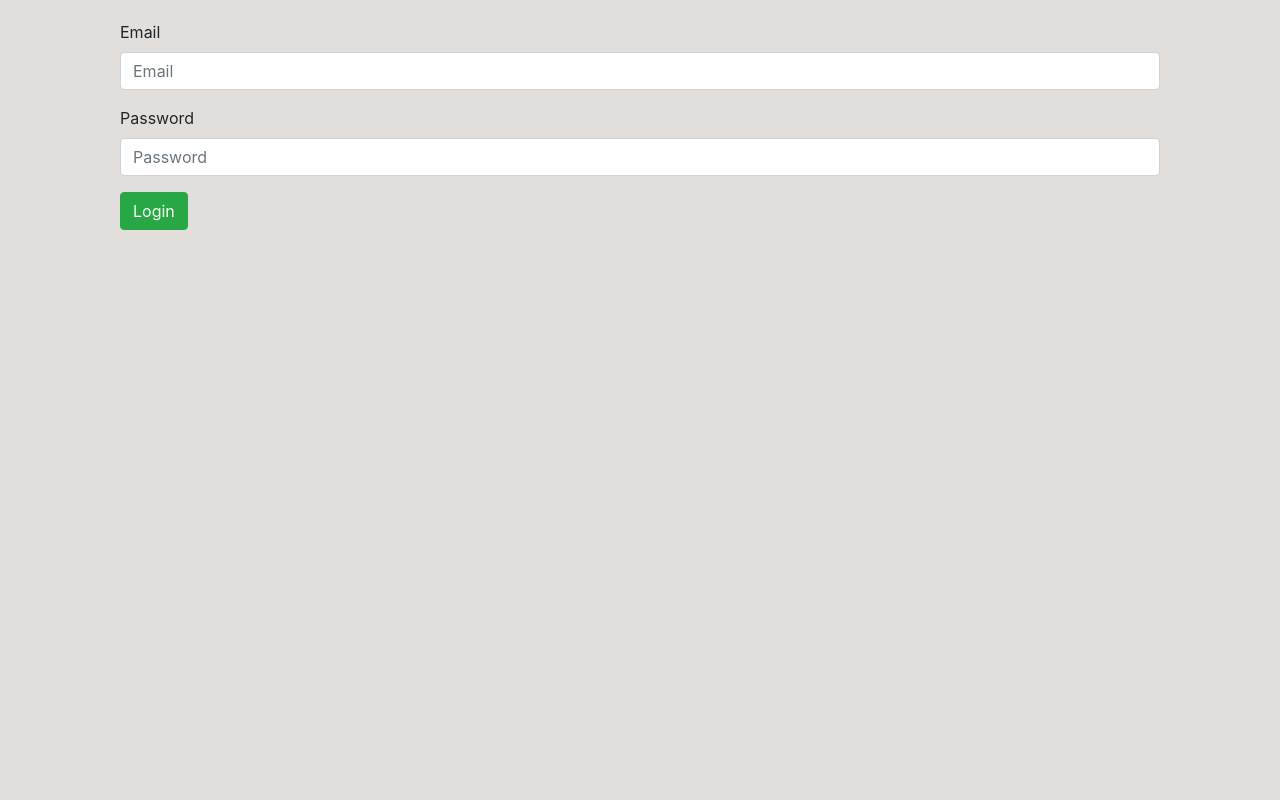
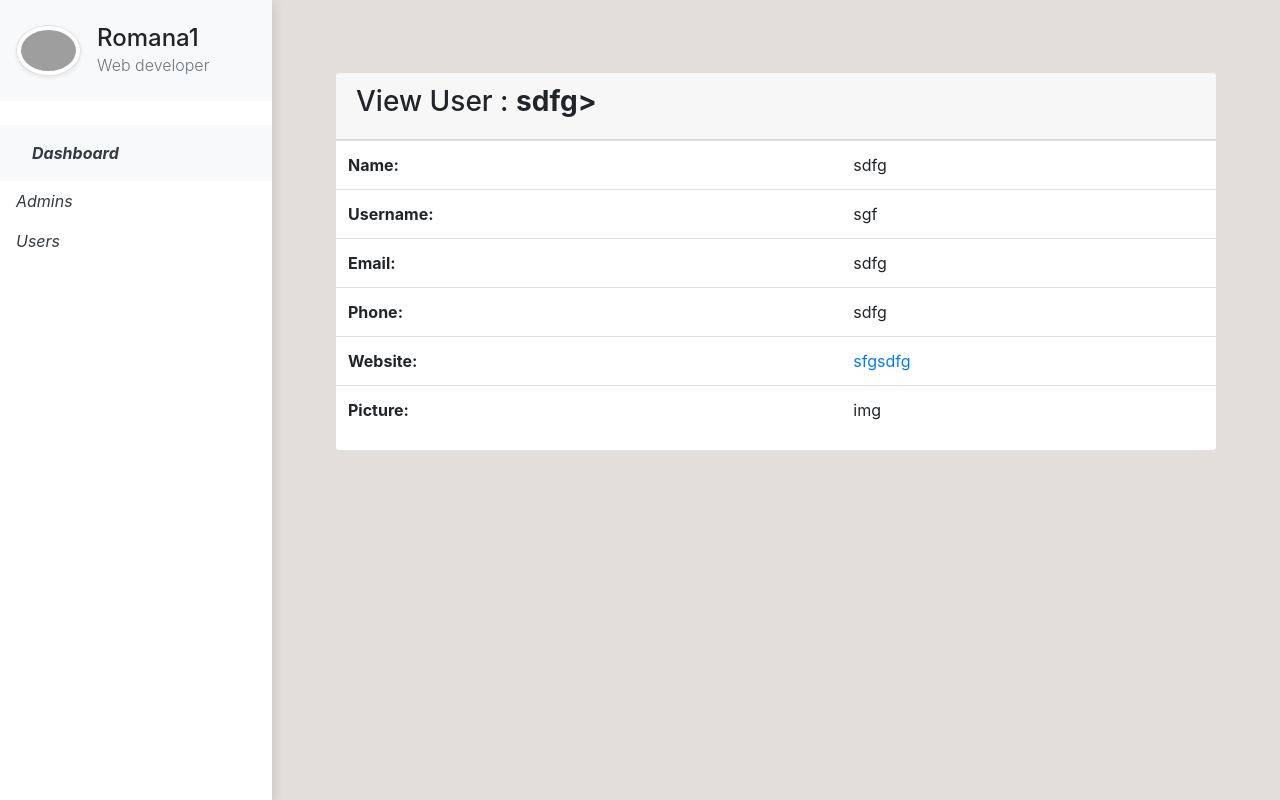
Before and after one commit to romashka1999/CRUD_CMS_Frontend, a Vue app: page /viewAdmin in a window 1280 px wide. Before the commit this address led to /login. Built offline with nearby package versions, Linux system fonts and the light colour scheme; grey boxes are pictures that could not be loaded.

Commit message:
add funqtionality and delete modals

```diff
--- a/src/components/AdminRead.vue
+++ b/src/components/AdminRead.vue
@@ -23,12 +23,34 @@
                 <td>
                     <router-link :to="{ path: '/viewAdmin'}" append class="btn btn-sm btn-primary" :id="admin.id" style="margin-left:5px">View</router-link>
                     <router-link :to="{ path: '/updateAdmin'}" append class="btn btn-sm btn-info" :id="admin.id" style="margin-left:5px">Update</router-link>
-                    <router-link :to="{ path: '/deleteAdmin'}" append class="btn btn-sm btn-danger" :id="admin.id" style="margin-left:5px">Delete</router-link>
+                    <button @click.prevent = "deletedIdAssign" class="btn btn-sm btn-danger" :id="admin.id" style="margin-left:5px" data-toggle="modal" data-target="#exampleModal">Delete</button>
                 </td>
             </tr>
 
         </tbody>
     </table>
+
+
+    <!-- Modal -->
+<div class="modal fade" id="exampleModal" tabindex="-1" role="dialog" aria-labelledby="exampleModalLabel" aria-hidden="true">
+  <div class="modal-dialog" role="document">
+    <div class="modal-content">
+      <div class="modal-header">
+        <h5 class="modal-title" id="exampleModalLabel">Delete Admin</h5>
+        <button type="button" class="close" data-dismiss="modal" aria-label="Close">
+          <span aria-hidden="true">&times;</span>
+        </button>
+      </div>
+      <div class="modal-body">
+        Are You Sure? Do U really want to delete ?
+      </div>
+      <div class="modal-footer">
+        <button  class="btn btn-primary" data-dismiss="modal" @click="deletedId = null">No</button>
+        <button  class="btn btn-danger" data-dismiss="modal" @click="deleteAdmin">Yes</button>
+      </div>
+    </div>
+  </div>
+</div>
 </div>
 </template>
 
@@ -40,8 +62,8 @@ export default {
   data() {
     return {
       baseUrl: "http://localhost:3000",
-      error: "",
-      admins: []
+      admins: [],
+      deletedId: null
     };
   },
   async created() {
@@ -68,6 +90,15 @@ export default {
       console.log(this.error);
     }
   },
-  methods: {}
+  methods: {
+    deleteAdmin() {
+
+      console.log(this.deletedId);
+
+    },
+    deletedIdAssign(event){
+      this.deletedId = event.target.getAttribute('id');
+    }
+  }
 };
 </script>
--- /dev/null
+++ b/src/components/AdminView.vue
@@ -0,0 +1,103 @@
+<template>
+    <div>
+<div class="vertical-nav bg-white">
+    <div class="py-4 px-3 mb-4 bg-light">
+        <div class="media d-flex align-items-center"><img src="https://res.cloudinary.com/mhmd/image/upload/v1556074849/avatar-1_tcnd60.png" alt="..." width="65" class="mr-3 rounded-circle img-thumbnail shadow-sm">
+            <div class="media-body">
+                <h4 class="m-0">Romana1</h4>
+                <p class="font-weight-light text-muted mb-0">Web developer</p>
+            </div>
+        </div>
+    </div>
+
+
+    <ul class="nav flex-column bg-white mb-0">
+        <li class="nav-item">
+            <a href="#" class="nav-link text-dark font-italic bg-light">
+              <router-link :to="{ path: '/'}" append class="nav-link text-dark font-italic"><strong>Dashboard</strong></router-link>
+            </a>
+        </li>
+        <li class="nav-item">
+          <router-link :to="{ path: '/readAdmin'}" append class="nav-link text-dark font-italic">Admins</router-link>
+        </li>
+        <li class="nav-item">
+          <router-link :to="{ path: '/readUser'}" append class="nav-link text-dark font-italic">Users</router-link>
+        </li>
+    </ul>
+</div>
+<!-- End vertical navbar -->
+
+
+<!-- Page content holder -->
+<div class="page-content p-5" id="content">
+    <div class="container">
+    <br>
+    <div class="card">
+        <div class="card-header">
+            <h3>View User :  <b>sdfg></b></h3>
+        </div>
+        <table class="table">
+            <tbody>
+            <tr>
+                <th>Name:</th>
+                <td>sdfg</td>
+            </tr>
+            <tr>
+                <th>Username:</th>
+                <td>sgf</td>
+            </tr>
+            <tr>
+                <th>Email:</th>
+                <td>sdfg</td>
+            </tr>
+            <tr>
+                <th>Phone:</th>
+                <td>sdfg</td>
+            </tr>
+            <tr>
+                <th>Website:</th>
+                <td>
+                    <a href="http://<?php echo $currentUser['website'];?>" target="_blank">
+                        sfgsdfg
+                    </a>
+                </td>
+            </tr>
+            <tr>
+                <th>Picture:</th>
+                <td>
+                    img
+
+                </td>
+            </tr>
+            </tbody>
+        </table>
+    </div>
+</div>
+</div>
+</div>
+</template>
+
+<style lang="css">
+.vertical-nav {
+  min-width: 17rem;
+  width: 17rem;
+  height: 100vh;
+  position: fixed;
+  top: 0;
+  left: 0;
+  box-shadow: 3px 3px 10px rgba(0, 0, 0, 0.1);
+  transition: all 0.4s;
+}
+
+.page-content {
+  width: calc(100% - 17rem);
+  margin-left: 17rem;
+  transition: all 0.4s;
+}
+</style>
+
+<script>
+export default {
+    name: 'AdminView',
+}
+</script>
--- a/src/components/UserRead.vue
+++ b/src/components/UserRead.vue
@@ -26,14 +26,35 @@
                 <td> {{user.email}}</td>
                 <td> {{user.password}}</td>
                 <td>
-                    <router-link :to="{ path: '/viewAdmin'}" append class="btn btn-sm btn-primary" :id="user.id" style="margin-left:5px">View</router-link>
-                    <router-link :to="{ path: '/updateAdmin'}" append class="btn btn-sm btn-info" :id="user.id" style="margin-left:5px">Update</router-link>
-                    <router-link :to="{ path: '/deleteAdmin'}" append class="btn btn-sm btn-danger" :id="user.id" style="margin-left:5px">Delete</router-link>
+                    <router-link :to="{ path: '/viewUser'}" append class="btn btn-sm btn-primary" :id="user.id" style="margin-left:5px">View</router-link>
+                    <router-link :to="{ path: '/updateUser'}" append class="btn btn-sm btn-info" :id="user.id" style="margin-left:5px">Update</router-link>
+                    <button @click.prevent = "deletedIdAssign" class="btn btn-sm btn-danger" :id="user.id" style="margin-left:5px" data-toggle="modal" data-target="#exampleModal">Delete</button>
                 </td>
             </tr>
 
         </tbody>
     </table>
+
+<!-- Modal -->
+<div class="modal fade" id="exampleModal" tabindex="-1" role="dialog" aria-labelledby="exampleModalLabel" aria-hidden="true">
+  <div class="modal-dialog" role="document">
+    <div class="modal-content">
+      <div class="modal-header">
+        <h5 class="modal-title" id="exampleModalLabel">Delete User</h5>
+        <button type="button" class="close" data-dismiss="modal" aria-label="Close">
+          <span aria-hidden="true">&times;</span>
+        </button>
+      </div>
+      <div class="modal-body">
+        Are You Sure? Do U really want to delete ?
+      </div>
+      <div class="modal-footer">
+        <button  class="btn btn-primary" data-dismiss="modal" @click="deletedId = null">No</button>
+        <button  class="btn btn-danger" data-dismiss="modal" @click="deleteUser">Yes</button>
+      </div>
+    </div>
+  </div>
+</div>
 </div>
 </template>
 
@@ -45,8 +66,8 @@ export default {
   data() {
     return {
       baseUrl: "http://localhost:3000",
-      error: "",
-      users: []
+      users: [],
+      deletedId: null
     };
   },
   async created() {
@@ -72,6 +93,15 @@ export default {
       this.error = err.response.data;
     }
   },
-  methods: {}
+  methods: {
+    deleteUser() {
+
+      console.log(this.deletedId);
+
+    },
+    deletedIdAssign(event){
+      this.deletedId = event.target.getAttribute('id');
+    }
+  }
 };
 </script>
--- /dev/null
+++ b/src/components/UserView.vue
@@ -0,0 +1,63 @@
+<template>
+    <div>
+<div class="vertical-nav bg-white">
+    <div class="py-4 px-3 mb-4 bg-light">
+        <div class="media d-flex align-items-center"><img src="https://res.cloudinary.com/mhmd/image/upload/v1556074849/avatar-1_tcnd60.png" alt="..." width="65" class="mr-3 rounded-circle img-thumbnail shadow-sm">
+            <div class="media-body">
+                <h4 class="m-0">Romana1</h4>
+                <p class="font-weight-light text-muted mb-0">Web developer</p>
+            </div>
+        </div>
+    </div>
+
+
+    <ul class="nav flex-column bg-white mb-0">
+        <li class="nav-item">
+            <a href="#" class="nav-link text-dark font-italic bg-light">
+              <router-link :to="{ path: '/'}" append class="nav-link text-dark font-italic"><strong>Dashboard</strong></router-link>
+            </a>
+        </li>
+        <li class="nav-item">
+          <router-link :to="{ path: '/readAdmin'}" append class="nav-link text-dark font-italic">Admins</router-link>
+        </li>
+        <li class="nav-item">
+          <router-link :to="{ path: '/readUser'}" append class="nav-link text-dark font-italic">Users</router-link>
+        </li>
+    </ul>
+</div>
+<!-- End vertical navbar -->
+
+
+<!-- Page content holder -->
+<div class="page-content p-5" id="content">
+    <div class="container">
+        <button type="button" class="btn btn-danger" @click="logout">Logout</button>
+    </div>
+</div>
+</div>
+</template>
+
+<style lang="css">
+.vertical-nav {
+  min-width: 17rem;
+  width: 17rem;
+  height: 100vh;
+  position: fixed;
+  top: 0;
+  left: 0;
+  box-shadow: 3px 3px 10px rgba(0, 0, 0, 0.1);
+  transition: all 0.4s;
+}
+
+.page-content {
+  width: calc(100% - 17rem);
+  margin-left: 17rem;
+  transition: all 0.4s;
+}
+</style>
+
+<script>
+export default {
+    name: 'UserView',
+}
+</script>
--- a/src/main.js
+++ b/src/main.js
@@ -5,8 +5,10 @@ import Home from './components/Home';
 import Login from './components/Login';
 import AdminCreate from './components/AdminCreate';
 import AdminRead from './components/AdminRead';
+import AdminView from './components/AdminView';
 import UserRead from './components/UserRead';
 import UserCreate from './components/UserCreate';
+import UserView from './components/UserView';
 
 Vue.use(VueRouter);
 
@@ -17,6 +19,8 @@ const routes = [
     {path: '/createUser', component: UserCreate},
     {path: '/readAdmin', component: AdminRead},
     {path: '/readUser', component: UserRead},
+    {path: '/viewAdmin', component: AdminView},
+    {path: '/viewUser', component: UserView},
     {path: '*', redirect: '/'}
 ];
 
```
